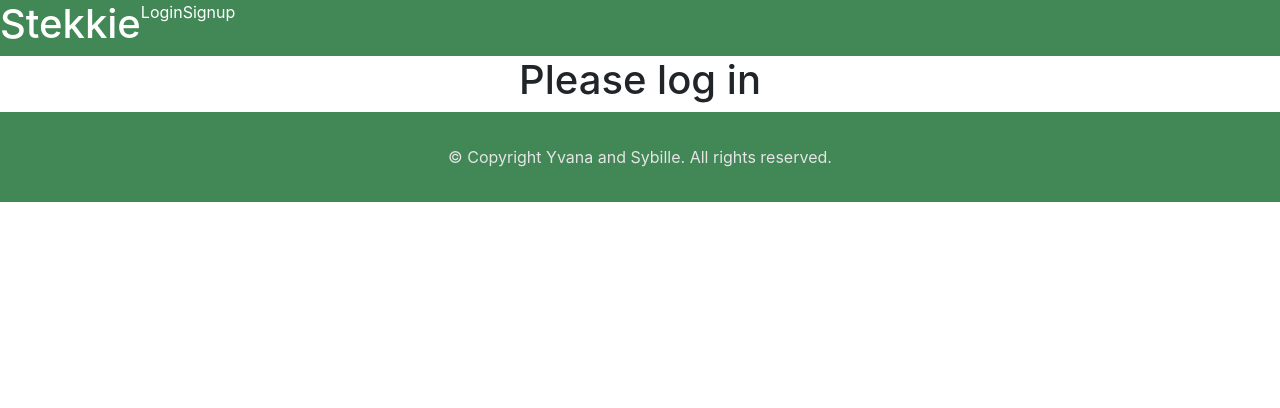
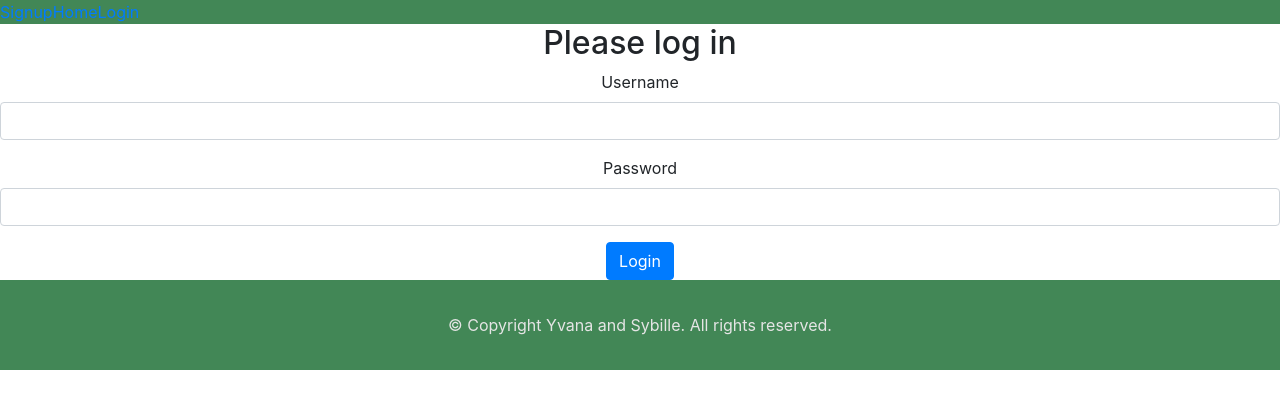
Before and after one commit to skasslatter/Project-3-Stekkie-client, a React (Create React App) app: page /login in a window 1280 px wide. Shown: the top 408 px of the page. Built offline with nearby package versions, Linux system fonts and the light colour scheme.

Commit message:
Auth routes added

```diff
--- a/src/App.js
+++ b/src/App.js
@@ -8,6 +8,7 @@ import Footer from "./components/Footer";
 import Homepage from "./pages/Homepage";
 import Signup from "./pages/Signup";
 import Login from "./pages/Login";
+import Profile from "./pages/Profile";
 
 
 class App extends React.Component {
@@ -22,6 +23,7 @@ class App extends React.Component {
         <Route exact path="/" component={Homepage}/>
         <Route path="/signup" component={Signup}/>
         <Route path="/login" component={Login}/>
+        <Route path="/profile" component={Profile}/>
       </Switch>
       <Footer />
     </div>
--- a/src/components/Nav.js
+++ b/src/components/Nav.js
@@ -1,14 +1,54 @@
-import React from 'react';
-import "../stylesheets/nav.css"
+import React from "react";
+import { Link } from "react-router-dom";
+import { getUser, logout } from "../utils/auth";
+import { withRouter } from "react-router-dom";
 
-export default class Nav extends React.Component {
-    render(){
-        return (
-            <div className="nav">
-                <h1>Stekkie</h1>
-                <p>Login</p>
-                <p>Signup</p>
+import "../stylesheets/nav.css";
+
+class Nav extends React.Component {
+  constructor(props) {
+    super(props);
+    this.logoutUser = this.logoutUser.bind(this);
+  }
+
+  logoutUser() {
+    logout().then(() => {
+      this.props.history.push("/login");
+    });
+  }
+
+  render() {
+    let user = getUser();
+    return (
+      <div>
+        {!user ? (
+          <div className="nav">
+            <div>
+              <Link to="/signup">Signup</Link>
             </div>
-        )
-    }
+            <div>
+              <Link to="/">Home</Link>
+            </div>
+            <div>
+              <Link to="/login">Login</Link>
+            </div>
+          </div>
+        ) : (
+          <div className="nav">
+            <div>
+              <p>Welcome {user.username}</p>
+            </div>
+            <div>
+              <Link to="/">Home</Link>
+            </div>
+            <div>
+              <p onClick={this.logoutUser}>Logout</p>
+            </div>
+          </div>
+        )}
+      </div>
+    );
+  }
 }
+
+export default withRouter(Nav);
--- a/src/pages/Login.js
+++ b/src/pages/Login.js
@@ -1,11 +1,74 @@
-import React from 'react';
+import React, { Component } from 'react'
+import {login} from "../utils/auth"
 
-export default class Login extends React.Component {
-    render(){
-        return (
-            <div>
-                <h1>Please log in</h1>
-            </div>
-        )
-    }
+class Login extends Component {
+  constructor() {
+    super();
+    this.handleInputChange = this.handleInputChange.bind(this);
+    this.handleLoginClick = this.handleLoginClick.bind(this);
+  }
+
+  state = {
+    user: {
+      username: "",
+      password: ""
+    },
+    error: null
+  }
+
+  handleInputChange(e) {
+    let userCopy = { ...this.state.user };
+    userCopy[e.target.name] = e.target.value;
+    this.setState({
+      user: userCopy
+    })
+  }
+
+  handleLoginClick() {
+    login(this.state.user)
+      .then(() => {
+        this.setState({
+          error: null
+        }, () => {
+          this.props.history.push("/profile")
+        })
+      })
+      .catch((error) => {
+        this.setState({ error: error.response && error.response.data })
+      })
+  }
+
+  render() {
+    return (
+      <div>
+        <h2>Please log in</h2>
+        <div className="form-group">
+          <label>Username</label>
+          <input
+            className="form-control"
+            onChange={this.handleInputChange}
+            value={this.state.user.username}
+            name="username"
+            type="text"
+          />
+        </div>
+        <div className="form-group">
+          <label className="label">Password</label>
+          <input
+            onChange={this.handleInputChange}
+            value={this.state.user.password}
+            className="form-control"
+            name="password"
+            type="password"
+          />
+        </div>
+
+        <button className="btn-primary btn" onClick={this.handleLoginClick}>
+          Login
+          </button>
+      </div>
+    )
+  }
 }
+
+export default Login
--- a/src/pages/Profile.js
+++ b/src/pages/Profile.js
@@ -0,0 +1,14 @@
+import React, { Component } from 'react'
+
+class Profile extends Component {
+
+  render() {
+    return (
+      <div>
+        <h1>It works woop woop!</h1>
+      </div>
+    )
+  }
+}
+
+export default Profile
--- a/src/utils/auth.js
+++ b/src/utils/auth.js
@@ -1,7 +1,7 @@
 import Axios from "axios";
 import qs from "qs";
 
-const axios = Axios.create ({
+const axios = Axios.create({
   baseURL: "http://localhost:3000",
   // withCredentials: true,
   //headers: {"content-type": "application/x-www-form-urlencoded"}
@@ -11,30 +11,41 @@ export const login = (user) => {
   return axios({
     method: "POST",
     url: "login",
-
-        data: qs.stringify(user)
-    })
-    .then(response => {
-        setUser(response.data)
-    })
-}
+    headers: { "content-type": "application/json" },
+    data: user,
+  }).then((response) => {
+    setUser(response.data);
+  });
+};
 
 export const signup = (user) => {
-    return axios ({
+  return axios({
     method: "POST",
     url: "signup",
-        headers: {"content-type": "application/json"},
-        data: user
-    })
-    .then(response => {
+    headers: { "content-type": "application/json" },
+    data: user,
+  }).then((response) => {
     setUser(response.data);
-    })
-}
+  });
+};
+
+export const logout = () => {
+  return axios({
+    method: "GET",
+    url: "logout",
+  }).then(() => {
+    removeUser();
+  });
+};
 
 export const setUser = (user) => {
   window.localStorage.setItem("user", JSON.stringify(user));
-}
+};
 
 export const getUser = () => {
   return JSON.parse(window.localStorage.getItem("user"));
-}
+};
+
+export const removeUser = () => {
+  window.localStorage.removeItem("user");
+};
```
Lines whose indentation alone changed are shown as unchanged.
